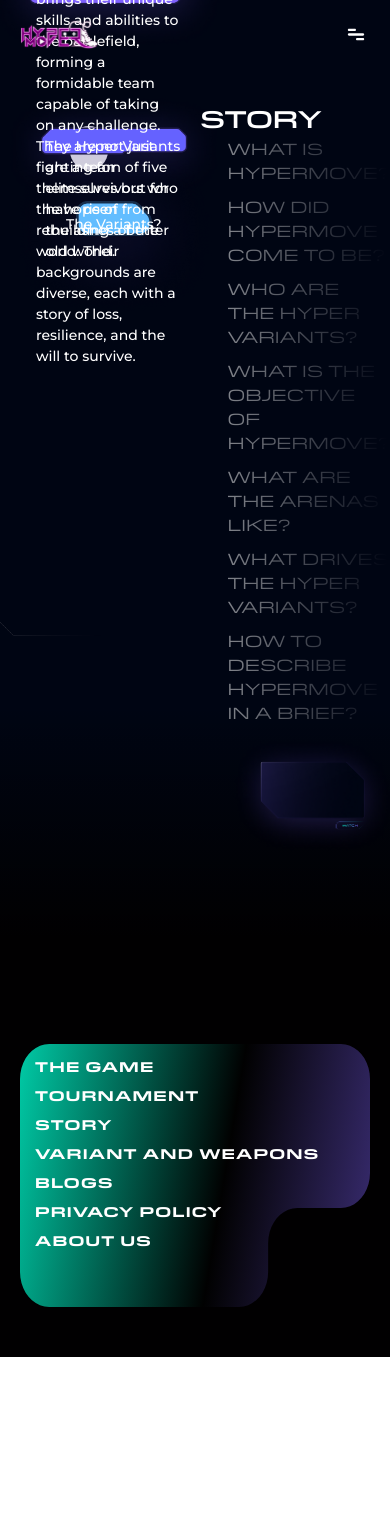
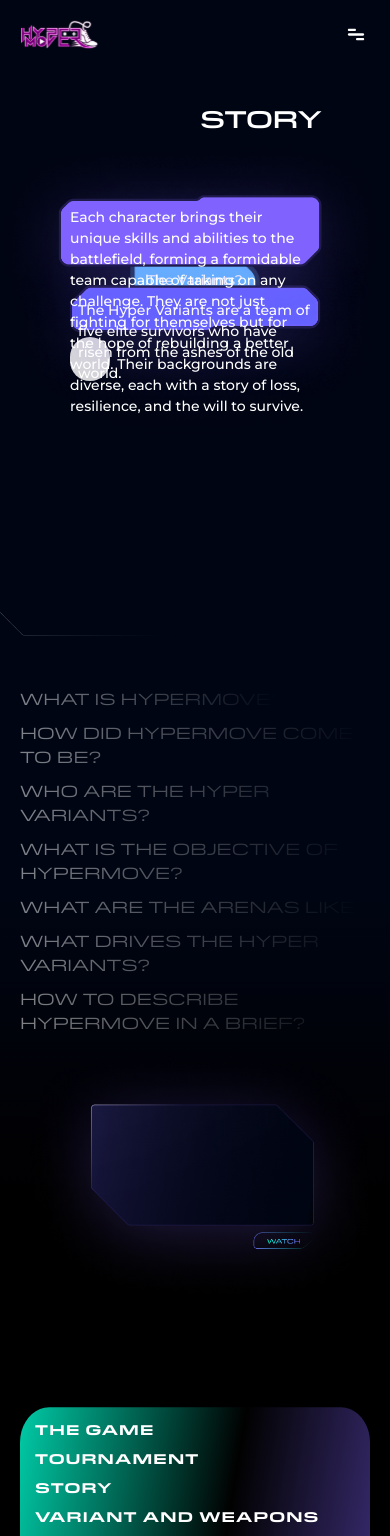
Before and after one commit to Basit46/hypermove, a React (Vite) app: page /story in a window 390 px wide. Shown: the top 1536 px of the page. Before the commit the page ends 1357 px from the top, so only its background shows below. Built offline with nearby package versions, Linux system fonts and the light colour scheme.

Commit message:
Added changes

```diff
--- a/src/pages/Story.jsx
+++ b/src/pages/Story.jsx
@@ -17,12 +17,12 @@
 
 const Story = () => {
   return (
-    <div className="story-page min-h-screen mt-[100px] sm:mt-[150px] mb-[100px]">
+    <div className="story-page h-fit mt-[100px] sm:mt-[150px] mb-[100px]">
       <h1 className="text-[24px] ml-[200px] font-[PilatExtended-DemiBold]">
         STORY
       </h1>
-      <div className="w-full flex">
-        <div className="relative w-[60%] h-[500px]">
+      <div className="w-full xl:flex">
+        <div className="relative w-full xl:w-[60%] h-[500px]">
           <div className="h-fit ml-auto w-fit relative grid place-items-center">
             <img src={bg1} alt="background" />
             <p className="absolute top-[42%] text-[14px] font-medium font-Montserrat">
@@ -58,7 +58,8 @@
           />
         </div>
 
-        <div className="flex-1 h-[400px]">
+        <div className="mt-[50px] px-[20px] md:px-0 xl:mt-0 flex-1 h-fit xl:h-[400px] flex flex-col  ju justify-center items-center">
+          <div>
             {items.map((item, i) => (
               <div
                 key={i}
@@ -68,8 +69,9 @@
                 <p className="question uppercase">{item}</p>
               </div>
             ))}
+          </div>
 
-          <img className="w-full h-fit" src={bg4} alt="story" />
+          <img className="" src={bg4} alt="story" />
         </div>
       </div>
     </div>
```
Lines whose indentation alone changed are shown as unchanged.
